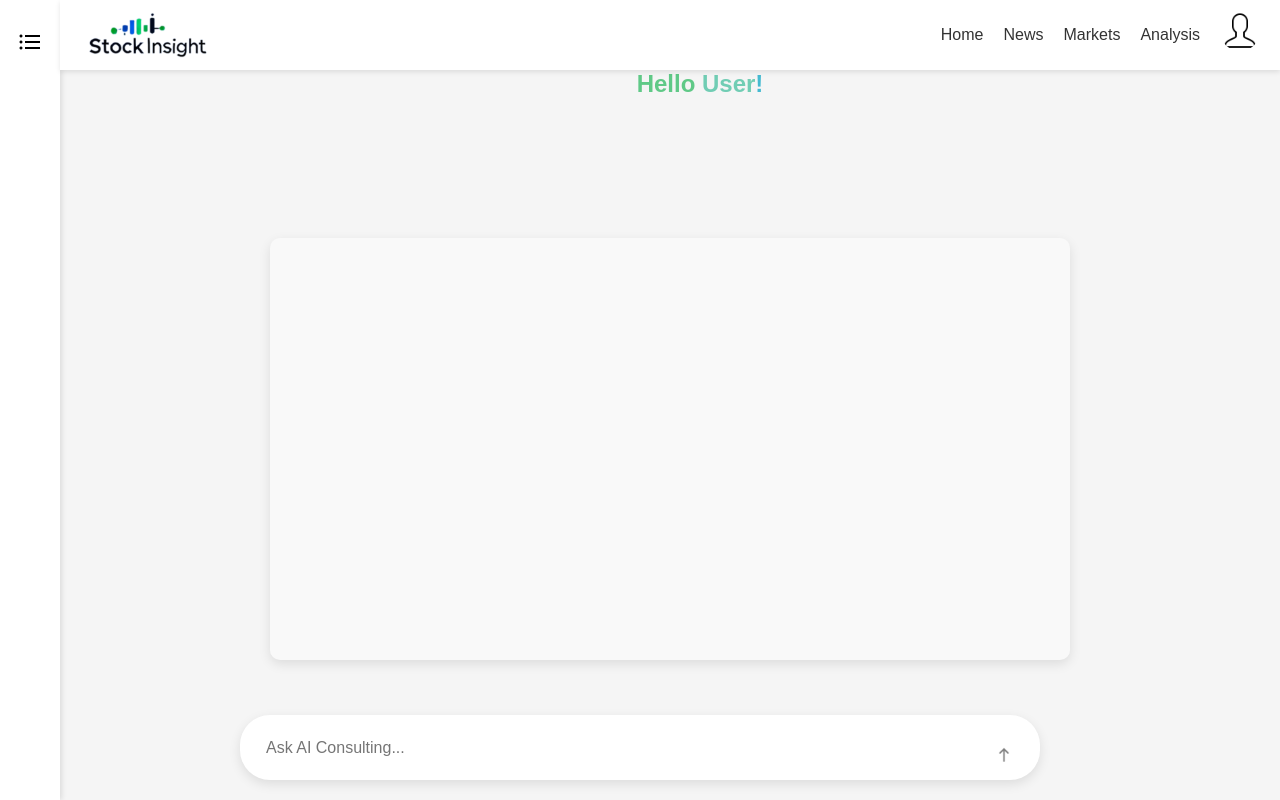
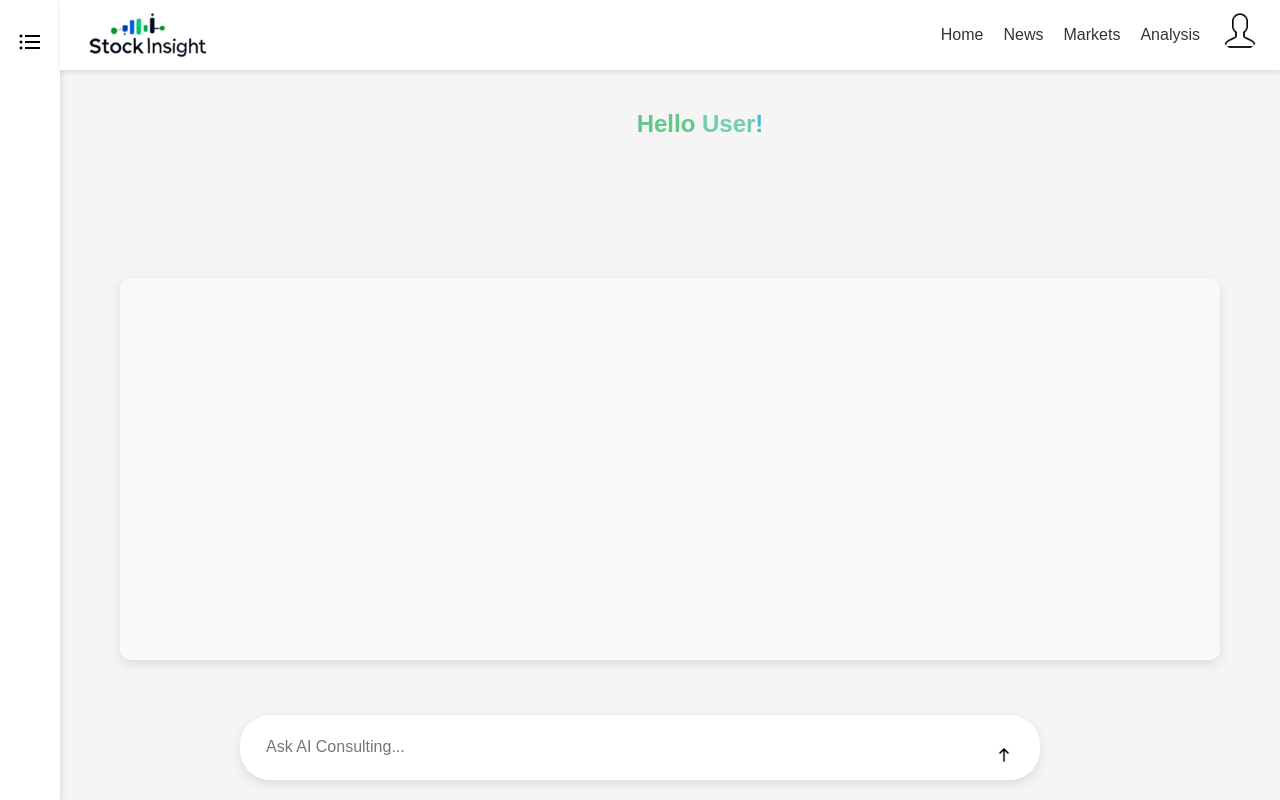
Before and after one commit to realthuyduong2002/Thesis_Stock_User, a React (Create React App) app in the folder FE_Stock/my-app/: page /ai-consulting in a window 1280 px wide. Built offline with nearby package versions, Linux system fonts and the light colour scheme; a web font is replaced by a local one.

Commit message:
fix
- Fix update personal detail cập nhật được bên account page
- Chỉnh giao diện của Chatbot

```diff
--- a/FE_Stock/my-app/src/pages/AIConsultingPage.module.css
+++ b/FE_Stock/my-app/src/pages/AIConsultingPage.module.css
@@ -41,7 +41,7 @@
     flex-direction: column;
     align-items: center;
     margin-left: 60px;
-    padding: 20px;
+    padding: 60px 20px 20px;
     position: relative;
     z-index: 1;
 }
@@ -213,11 +213,11 @@ h1 {
     display: flex;
     flex-direction: column;
     width: 100%;
-    max-width: 800px;
-    margin: 20px auto;
+    max-width: 1100px;
+    margin: 10px auto;
     padding: 10px;
     overflow-y: auto;
-    height: calc(100vh - 200px);
+    height: calc(100vh - 180px);
     background-color: #f9f9f9;
     border-radius: 10px;
     box-shadow: 0 4px 12px rgba(0, 0, 0, 0.1);
@@ -314,7 +314,7 @@ h1 {
     border: none;
     background-color: transparent;
     font-size: 16px;
-    line-height: 1.5;
+    line-height: 1.8;
     outline: none;
     color: #333;
     padding: 10px;
@@ -348,7 +348,7 @@ h1 {
     width: 20px;
     height: 20px;
     vertical-align: middle;
-    filter: invert(50%);
+    margin: auto;
 }
 
 .sendButton:hover {
--- a/FE_Stock/my-app/src/pages/AccountPage.js
+++ b/FE_Stock/my-app/src/pages/AccountPage.js
@@ -51,6 +51,7 @@ const AccountPage = () => {
     };
 
     useEffect(() => {
+        console.log("Fetching user data...");
         fetchUserData();
     }, [id]);
 
--- a/FE_Stock/my-app/src/pages/UpdatePersonalDetailsPage.js
+++ b/FE_Stock/my-app/src/pages/UpdatePersonalDetailsPage.js
@@ -75,23 +75,24 @@ const UpdatePersonalDetailsPage = () => {
         e.preventDefault();
 
         try {
-            const formData = new FormData();
+            const updatedData = {
+                firstName: userData.firstName,
+                lastName: userData.lastName,
+                preferredName: userData.preferredName,
+                dateOfBirth: userData.dateOfBirth,
+                gender: userData.gender,
+                phoneNumber: countryCode + userData.phoneNumber,
+                country: userData.country,
+            };
 
-            formData.append('firstName', userData.firstName);
-            formData.append('lastName', userData.lastName);
-            formData.append('preferredName', userData.preferredName);
-            formData.append('dateOfBirth', userData.dateOfBirth);
-            formData.append('gender', userData.gender);
-            formData.append('phoneNumber', countryCode + userData.phoneNumber);
-            formData.append('country', userData.country);
-
-            const response = await axios.put(`http://localhost:4000/api/users/${id}`, formData, {
+            const response = await axios.put(`http://localhost:4000/api/users/${id}`, updatedData, {
                 headers: {
-                    'Content-Type': 'multipart/form-data',
+                    'Content-Type': 'application/json',
                     Authorization: `Bearer ${localStorage.getItem('token')}`,
                 },
             });
 
+            console.log(response.data); // Confirm the response from the server
             alert('Personal details updated successfully!');
             navigate(`/account/${id}`);
         } catch (error) {
```
